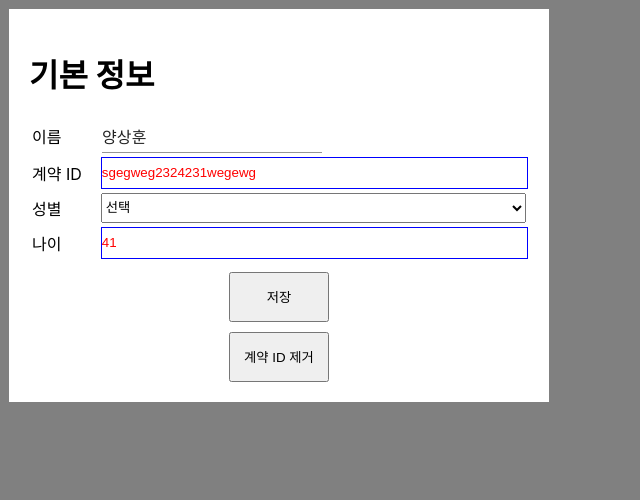
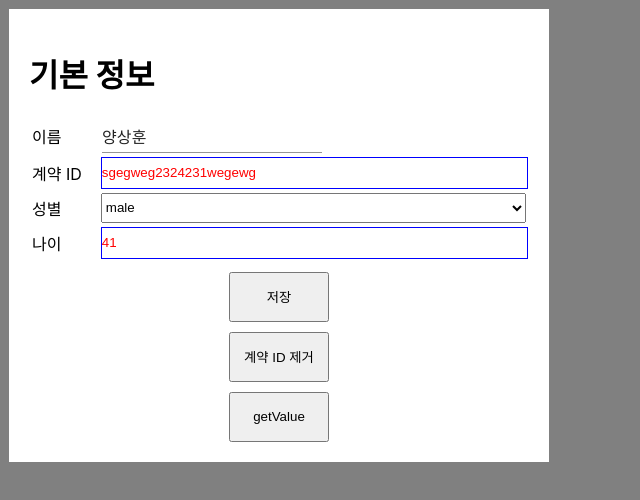
Before and after one commit to yangSangHoon/react-hook-form-scaffoling, a React (Vite) app: page /match/1 in a window 1280 px wide. Shown: the top 500 px of the page, without its empty margins (0-640 px from the left). Built offline with nearby package versions, Linux system fonts and the light colour scheme.

Commit message:
getValue from form

```diff
--- a/src/components/elements/Select.tsx
+++ b/src/components/elements/Select.tsx
@@ -13,11 +13,14 @@ interface Props {
 }
 
 const Select = React.forwardRef(
-    ({ name, label, explainByErrorTypes, errors, options, onChange, onBlur }: Props, ref: LegacyRef<HTMLSelectElement> | undefined): ReactElement => (
+    (
+        { register, name, label, explainByErrorTypes, errors, options, onChange, onBlur }: Props,
+        ref: LegacyRef<HTMLSelectElement> | undefined
+    ): ReactElement => (
         <SelectStyle>
             <label>{label}</label>
             <div>
-                <select name={name} ref={ref} onChange={onChange} onBlur={onBlur}>
+                <select name={name} ref={ref} onChange={onChange} onBlur={onBlur} {...register(name)}>
                     {options.map((option, index) => (
                         <option value={option.value} key={index}>
                             {option.text}
--- a/src/pages/match/MatchDetail.tsx
+++ b/src/pages/match/MatchDetail.tsx
@@ -26,6 +26,7 @@ const MatchDetail: React.VFC<RouteComponentProps<Params>> = ({ match }) => {
         handleSubmit,
         watch,
         reset,
+        getValues,
         formState: { errors }
     } = useForm<FormData>();
 
@@ -42,6 +43,16 @@ const MatchDetail: React.VFC<RouteComponentProps<Params>> = ({ match }) => {
 
     const [show, setShow] = React.useState(true);
 
+    const handleGetValue = () => {
+        const allData = getValues();
+        const nameData = getValues('name');
+        const listData = getValues(['name', 'gender']);
+
+        console.log('allData', allData);
+        console.log('nameData', nameData);
+        console.log('listData', listData);
+    };
+
     return (
         <MatchDetailStyle>
             <h1>기본 정보</h1>
@@ -50,17 +61,6 @@ const MatchDetail: React.VFC<RouteComponentProps<Params>> = ({ match }) => {
                     <tbody>
                         <tr>
                             <td className="ui-library">
-                                {/* <Input
-                                    label="이름"
-                                    name="name"
-                                    register={register}
-                                    validateOptions={{ required: true, maxLength: 4 }}
-                                    explainByErrorTypes={[
-                                        { type: 'maxLength', explain: '4글자 이하로 입력해 주세요.' },
-                                        { type: 'required', explain: '이름은 필수 값입니다.' }
-                                    ]}
-                                    errors={errors}
-                                ></Input> */}
                                 <label>이름</label>
                                 <div>
                                     <Controller
@@ -97,6 +97,7 @@ const MatchDetail: React.VFC<RouteComponentProps<Params>> = ({ match }) => {
                                 <Select
                                     label="성별"
                                     name="gender"
+                                    register={register}
                                     options={[
                                         { value: '', text: '선택' },
                                         { value: 'female', text: 'female' },
@@ -132,6 +133,10 @@ const MatchDetail: React.VFC<RouteComponentProps<Params>> = ({ match }) => {
             <button type="button" onClick={() => setShow(false)}>
                 계약 ID 제거
             </button>
+
+            <button type="button" onClick={handleGetValue}>
+                getValue
+            </button>
         </MatchDetailStyle>
     );
 };
```
